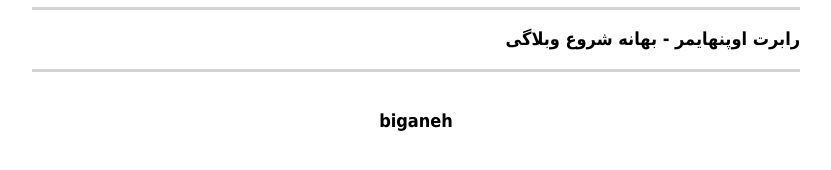
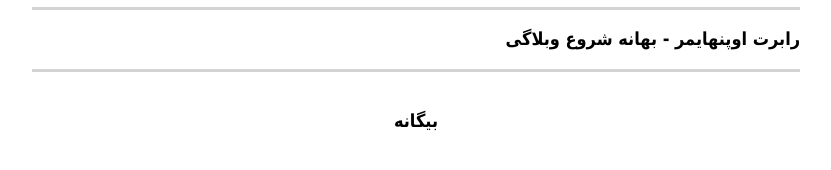
Before and after one commit to darkblog/darkblog.github.io, a Jekyll site: the page built from _posts/2023-8-7-2.md, in a window 1280 px wide. Shown: the part 464-634 px from the top of the page, without its empty margins (312-1143 px from the left). Built offline with Jekyll 4.4.1, drawn with Linux system fonts in a browser that asks for light colours.

Commit message:
Update default.html

```diff
--- a/_layouts/default.html
+++ b/_layouts/default.html
@@ -14,7 +14,7 @@
 </header>
 <main class="container">{{ content }}</main>
 <footer class="center">
-<h2><a href="https://biganeh.com/">biganeh</a></h2>
+<h2><a href="https://biganeh.com/">بیگانه</a></h2>
 </footer>
 </body>
 </html>
```
